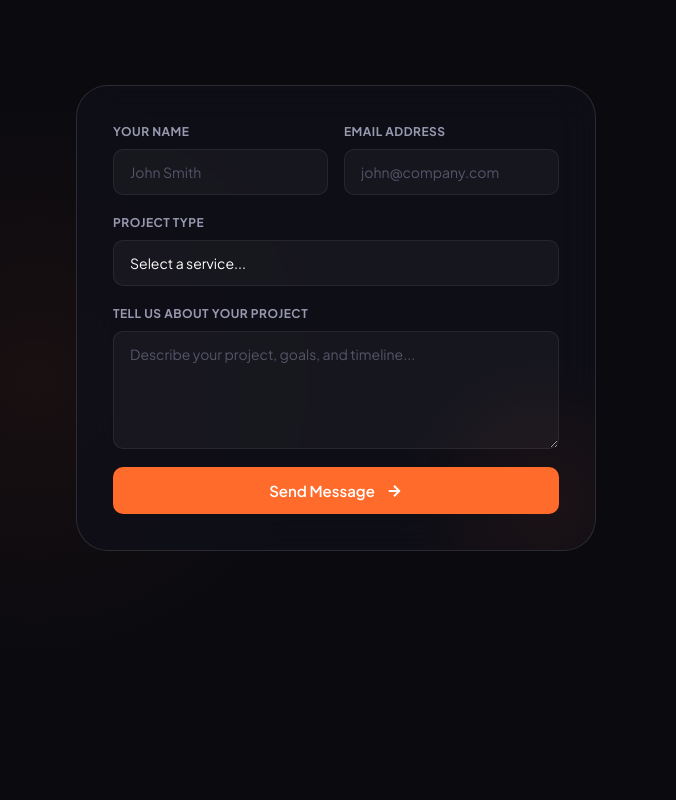
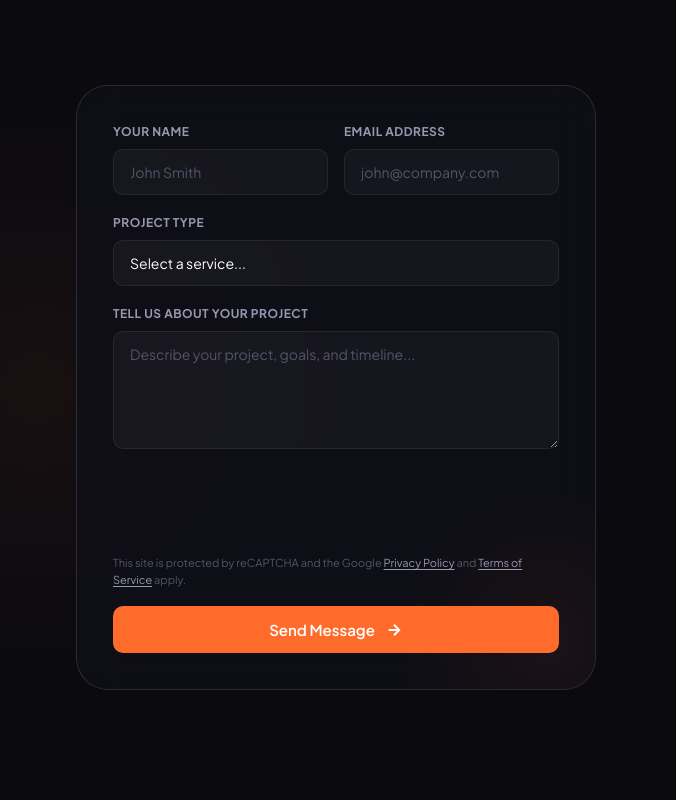
Before and after one commit to amirchadhar32/videograph-portfolio, a plain HTML site: page index.html in a window 1280 px wide. Shown: the part 5340-6140 px from the top of the page, 604-1280 px from the left. Drawn offline with Linux system fonts and the light colour scheme; a web font is replaced by a local one.

Commit message:
add captch

```diff
--- a/index.html
+++ b/index.html
@@ -13,7 +13,7 @@
 <body>
 
   <!-- Netlify form registration (parsed at deploy; not shown on page) -->
-  <form name="contact" method="POST" data-netlify="true" netlify netlify-honeypot="bot-field" hidden>
+  <form name="contact" method="POST" data-netlify="true" data-netlify-recaptcha="true" netlify netlify-honeypot="bot-field" hidden>
     <input type="text" name="name" />
     <input type="email" name="email" />
     <select name="project-type">
@@ -27,6 +27,7 @@
       <option>Other</option>
     </select>
     <textarea name="message"></textarea>
+    <div data-netlify-recaptcha="true"></div>
     <input name="bot-field" />
   </form>
 
@@ -597,6 +598,7 @@
               method="POST"
               action="/"
               data-netlify="true"
+              data-netlify-recaptcha="true"
               netlify
               netlify-honeypot="bot-field"
               id="contactForm"
@@ -632,7 +634,17 @@
                 <label for="contact-message">Tell Us About Your Project</label>
                 <textarea id="contact-message" name="message" rows="5" placeholder="Describe your project, goals, and timeline..." required></textarea>
               </div>
-              <button type="submit" class="btn btn-primary btn-full magnetic">
+              <div class="fg-recaptcha">
+                <div data-netlify-recaptcha="true"></div>
+                <p class="recaptcha-notice">
+                  This site is protected by reCAPTCHA and the Google
+                  <a href="https://policies.google.com/privacy" target="_blank" rel="noopener noreferrer">Privacy Policy</a>
+                  and
+                  <a href="https://policies.google.com/terms" target="_blank" rel="noopener noreferrer">Terms of Service</a>
+                  apply.
+                </p>
+              </div>
+              <button type="submit" class="btn btn-primary btn-full magnetic" id="contactSubmitBtn">
                 <span>Send Message</span>
                 <svg width="18" height="18" viewBox="0 0 24 24" fill="none" stroke="currentColor" stroke-width="2.5"><path d="M5 12h14M12 5l7 7-7 7"/></svg>
                 <div class="btn-glow"></div>
--- a/script.js
+++ b/script.js
@@ -137,7 +137,7 @@ document.querySelectorAll('a[href^="#"]').forEach(anchor => {
   });
 });
 
-/* ---- CONTACT FORM (Netlify Forms) ---- */
+/* ---- CONTACT FORM (Netlify Forms + reCAPTCHA) ---- */
 const contactForm = document.getElementById('contactForm');
 if (contactForm) {
   contactForm.addEventListener('submit', function(e) {
@@ -145,6 +145,17 @@ if (contactForm) {
 
     const btn = this.querySelector('button[type="submit"]');
     const originalHTML = btn.innerHTML;
+    const recaptchaField = this.querySelector('[name="g-recaptcha-response"]');
+
+    if (recaptchaField && !recaptchaField.value) {
+      btn.innerHTML = '<span>Complete the reCAPTCHA first</span>';
+      btn.style.background = '#f59e0b';
+      setTimeout(() => {
+        btn.innerHTML = originalHTML;
+        btn.style.background = '';
+      }, 2500);
+      return;
+    }
 
     btn.innerHTML = `
       <svg width="20" height="20" viewBox="0 0 24 24" fill="none" stroke="currentColor" stroke-width="2" style="animation: spin 0.8s linear infinite">
@@ -169,6 +180,7 @@ if (contactForm) {
           <span>Message Sent!</span>`;
         btn.style.background = '#22c55e';
         contactForm.reset();
+        if (window.grecaptcha) window.grecaptcha.reset();
       })
       .catch(() => {
         btn.innerHTML = `
--- a/styles.css
+++ b/styles.css
@@ -832,6 +832,27 @@ body.cursor-hover .cursor-follower { width: 52px; height: 52px; border-color: va
 }
 .form-card form { display: flex; flex-direction: column; gap: 18px; position: relative; z-index: 1; }
 .hp-field { position: absolute; left: -9999px; width: 1px; height: 1px; overflow: hidden; }
+
+.fg-recaptcha {
+  display: flex;
+  flex-direction: column;
+  gap: 10px;
+}
+.fg-recaptcha [data-netlify-recaptcha="true"] {
+  min-height: 78px;
+}
+.recaptcha-notice {
+  font-size: 11px;
+  line-height: 1.5;
+  color: var(--gray-3);
+  margin: 0;
+}
+.recaptcha-notice a {
+  color: var(--gray-2);
+  text-decoration: underline;
+  text-underline-offset: 2px;
+}
+.recaptcha-notice a:hover { color: var(--orange); }
 .form-row { display: grid; grid-template-columns: 1fr 1fr; gap: 16px; }
 .fg { display: flex; flex-direction: column; gap: 8px; }
 .fg label { font-size: 12px; font-weight: 700; color: var(--gray-2); letter-spacing: .04em; text-transform: uppercase; }
```
Also changed, not shown: form-detect.html (+2 -1 lines).
